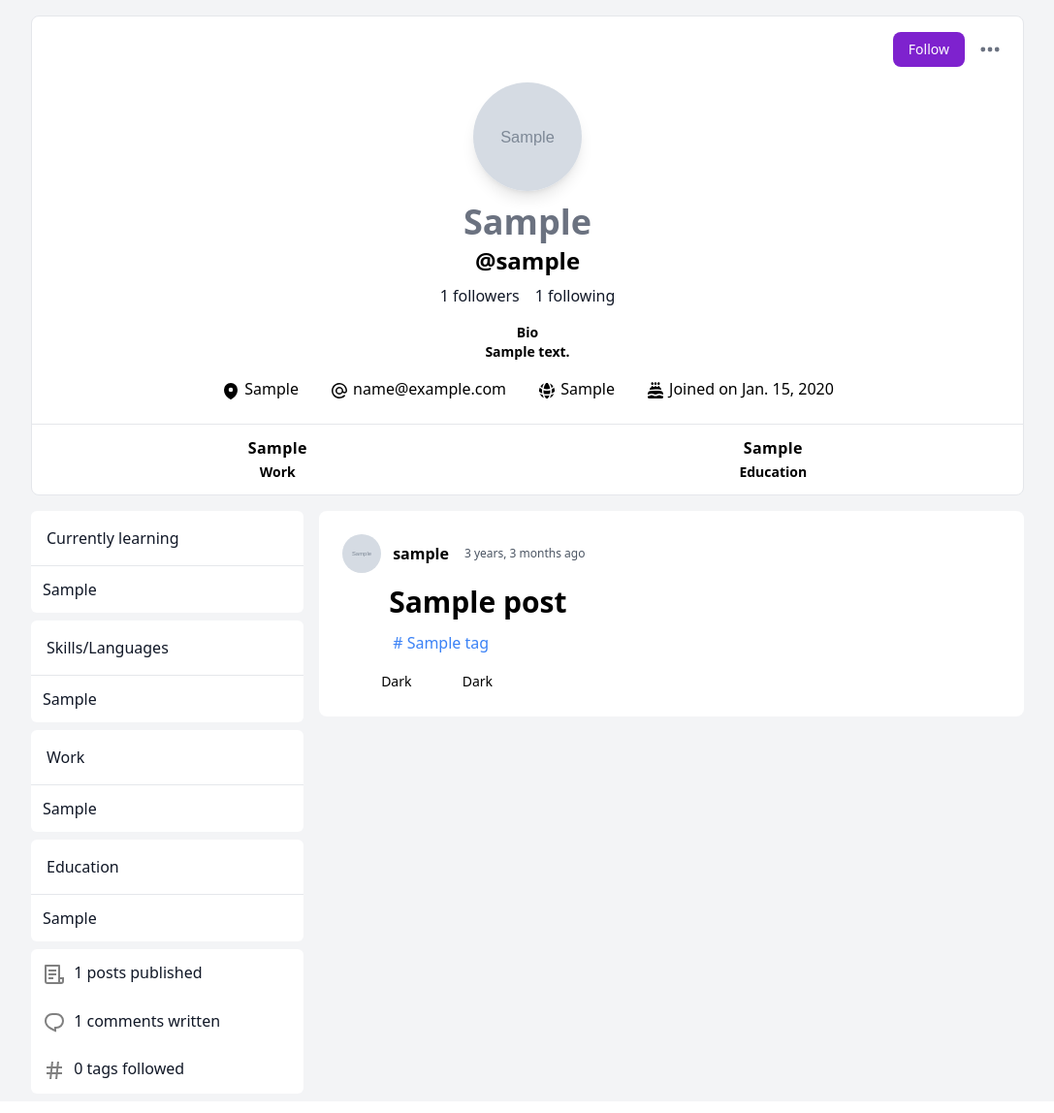
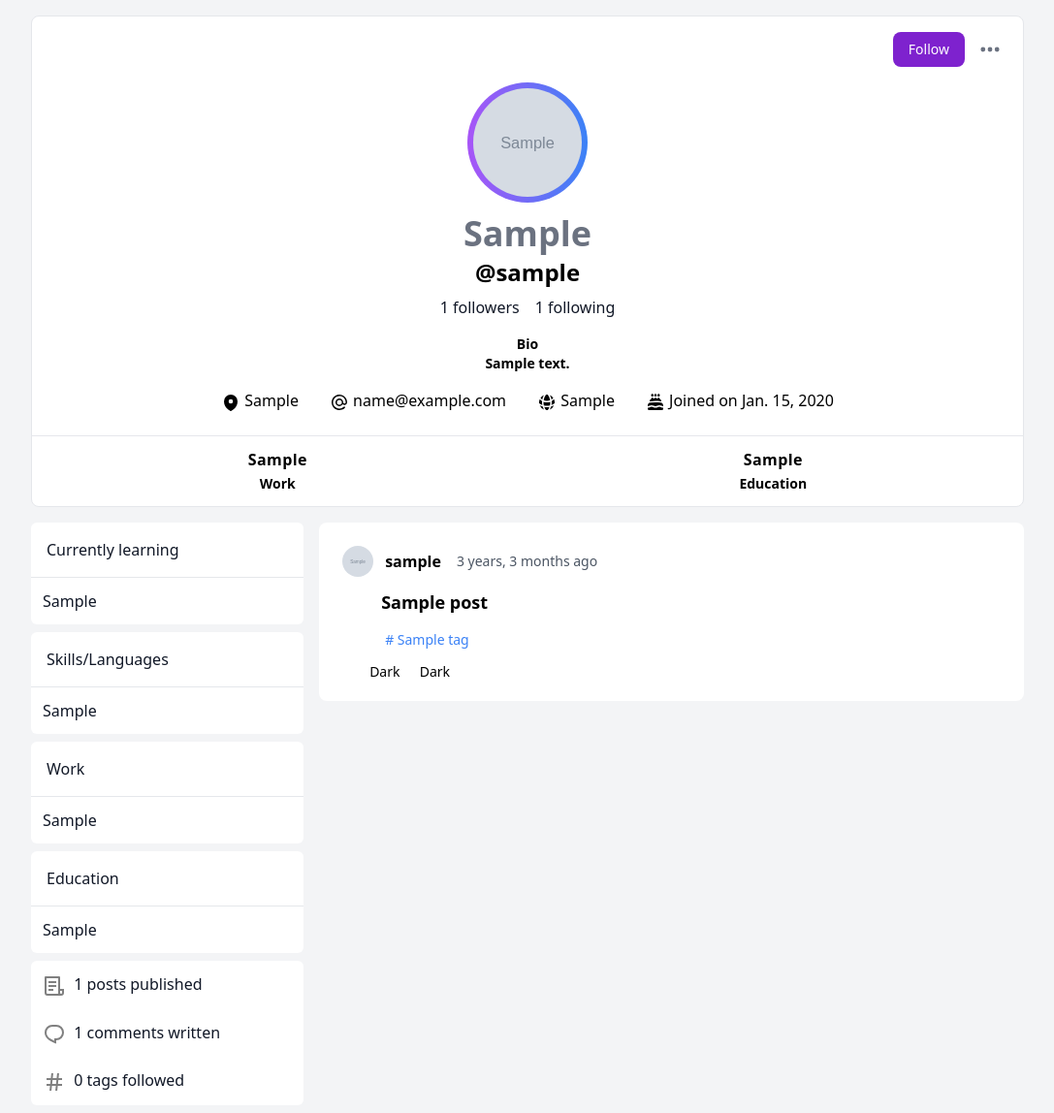
Before and after one commit to AbdulbositGo/DevClone, a Django app: a page that uses users/templates/profile.html in a window 1280 px wide. Shown: the part 56-1204 px from the top of the page at 97% size, without its empty margins (96-1183 px from the left). Before the commit the page ends 1169 px from the top, so only its background shows below. Run offline with Django 4.2, Linux system fonts and the light colour scheme; tables that the repository leaves empty hold one stand-in row (values such as "Sample post"); grey boxes marked "Sample" are stand-in pictures; some libraries are stand-ins or nearby versions.

Commit message:
dashborad page was chaged

```diff
--- a/users/templates/profile.html
+++ b/users/templates/profile.html
@@ -35,7 +35,9 @@
             {% endif %}
         </div>
         <div class="flex flex-col items-center mb-4">
-            <img class="w-28 h-28 mb-3 rounded-full shadow-lg" src="{{ profile.image.url }}" alt="Bonnie image"/>
+            <div class="w-fit h-fit p-1.5 mb-3 rounded-full bg-gradient-to-r from-purple-500 to-blue-500">
+                <img class="w-28 h-28 rounded-full dark:bg-black" src="{{ profile.image.url }}" alt=""/>
+            </div>
             {% if profile.first_name %}
                 <h5 class="mb-1 text-4xl text-gray-500 font-bold dark:text-white">{{ profile.first_name }}</h5>
             {% endif %}
@@ -185,21 +187,21 @@
                             <div class="flex items-center">
                                 <div class="flex items-center">
                                     <a href="{% url 'profile' post.profile.username %}">
-                                        <img class="object-cover h-10 w-10 rounded-full" src="{{ post.profile.image.url }}" alt="Avatar">
+                                        <img class="object-cover h-8 w-8 rounded-full dark:bg-black" src="{{ post.profile.image.url }}" alt="Avatar">
                                     </a>
-                                    <a href="{% url 'profile' post.profile.username %}" class="mx-2 p-1 rounded-lg font-bold text-black hover:bg-purple-700 transition-colors duration-300 transform dark:text-white" tabindex="0" role="link">{{ post.profile.username }}</a>
+                                    <a href="{% url 'profile' post.profile.username %}" class="mx-2 p-1 rounded-lg font-bold text-black hover:text-purple-700 transition-colors duration-300 transform dark:text-white" tabindex="0" role="link">{{ post.profile.username }}</a>
                                 </div>
-                                <span class="mx-1 text-xs text-gray-600 dark:text-gray-300">{{ post.created|timesince }} ago</span>
+                                <span class="mx-1 text-sm text-gray-600 dark:text-gray-300">{{ post.created|timesince }} ago</span>
                             </div>
-                            <div class="px-12">
-                                <a href="{% url 'post' post.profile.username post.pk %}" class="block my-3 text-3xl font-bold text-black transition-colors duration-300 transform dark:text-white hover:text-purple-700" tabindex="0" role="link">{{ post.title }}</a>
+                            <div class="px-10">
+                                <a href="{% url 'post' post.profile.username post.pk %}" class="block my-3 text-lg font-bold text-black transition-colors duration-300 transform dark:text-white hover:text-purple-700" tabindex="0" role="link">{{ post.title }}</a>
                                 {% for tag in post.tags.all %}
-                                    <a href="" class="font-medium p-1 rounded text-{{ tag.get_color_display }}-500 hover:bg-{{ tag.get_color_display }}-500 hover:text-white transition-colors duration-300 transform"># {{ tag.name }}</a>
+                                    <a href="" class="font-medium p-1 rounded text-sm text-{{ tag.get_color_display }}-500 hover:bg-{{ tag.get_color_display }}-500 hover:text-white transition-colors duration-300 transform"># {{ tag.name }}</a>
                                 {% endfor %}
                             </div>
                             <nav class="m-2 mx-5">
-                                <a type="button" class="text-gray bg-gray hover:bg-blue-100 focus:outline-none focus:ring-4 focus:ring-gray-300 font-medium rounded-lg text-sm px-5 py-2.5 mr-2 dark:bg-gray-800 dark:hover:bg-gray-700 dark:focus:ring-gray-700 dark:border-gray-700">Dark</a>
-                                <a type="button" class="text-gray bg-gray hover:bg-blue-100 focus:outline-none focus:ring-4 focus:ring-gray-300 font-medium rounded-lg text-sm px-5 py-2.5 mr-2 dark:bg-gray-800 dark:hover:bg-gray-700 dark:focus:ring-gray-700 dark:border-gray-700">Dark</a>
+                                <a type="button" class="text-gray bg-gray hover:bg-blue-100 font-medium rounded-lg text-sm px-2 py-1 dark:text-white dark:hover:bg-neutral-800">Dark</a>
+                                <a type="button" class="text-gray bg-gray hover:bg-blue-100 font-medium rounded-lg text-sm px-2 py-1 dark:text-white dark:hover:bg-neutral-800">Dark</a>
                             </nav>
                         </div>
                     </div>
```
Also changed, not shown: dashboard/templates/dashboard/followers.html (+6 -6 lines), dashboard/templates/dashboard/following-tags.html (+3 -8 lines), dashboard/templates/dashboard/following-users.html (+7 -7 lines).
